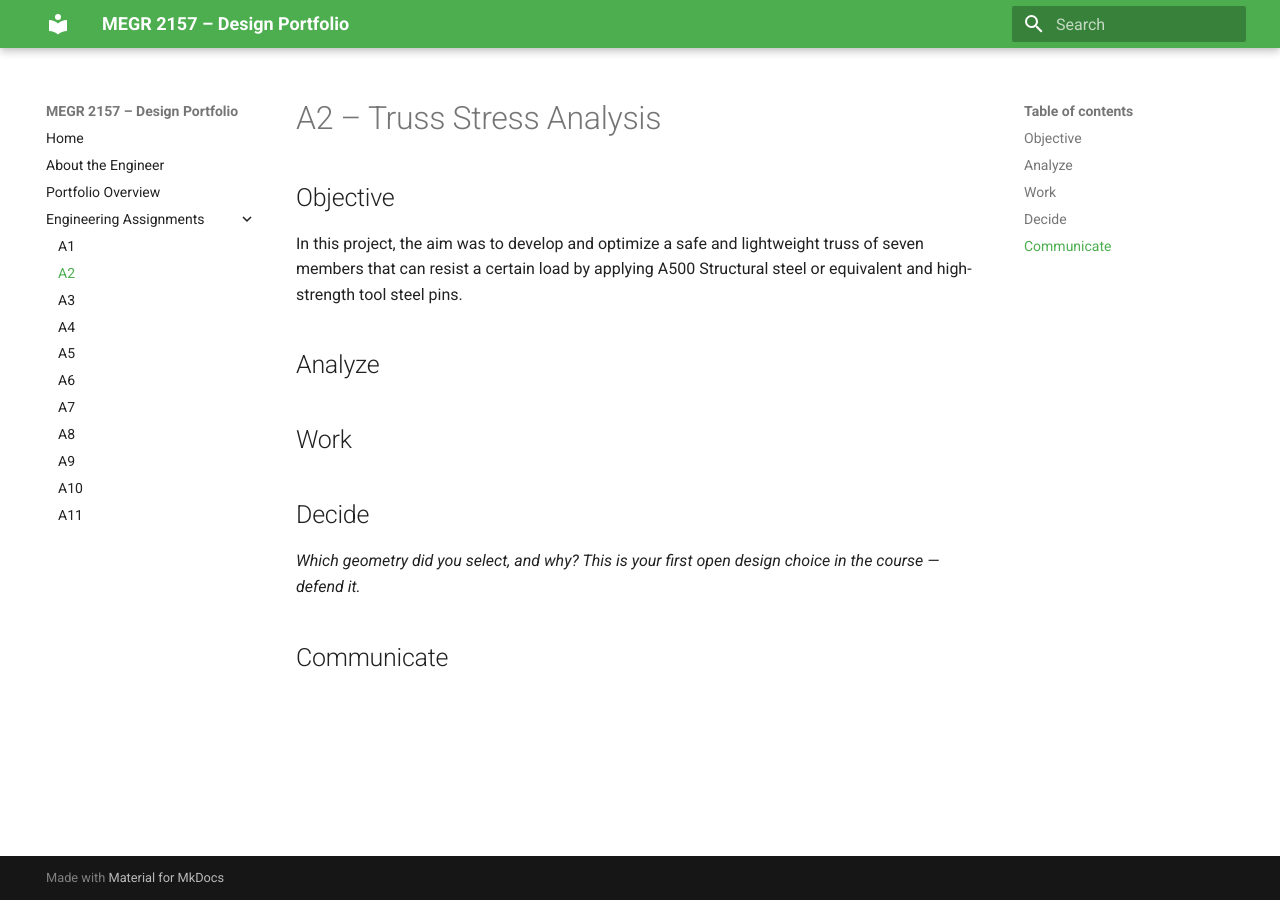
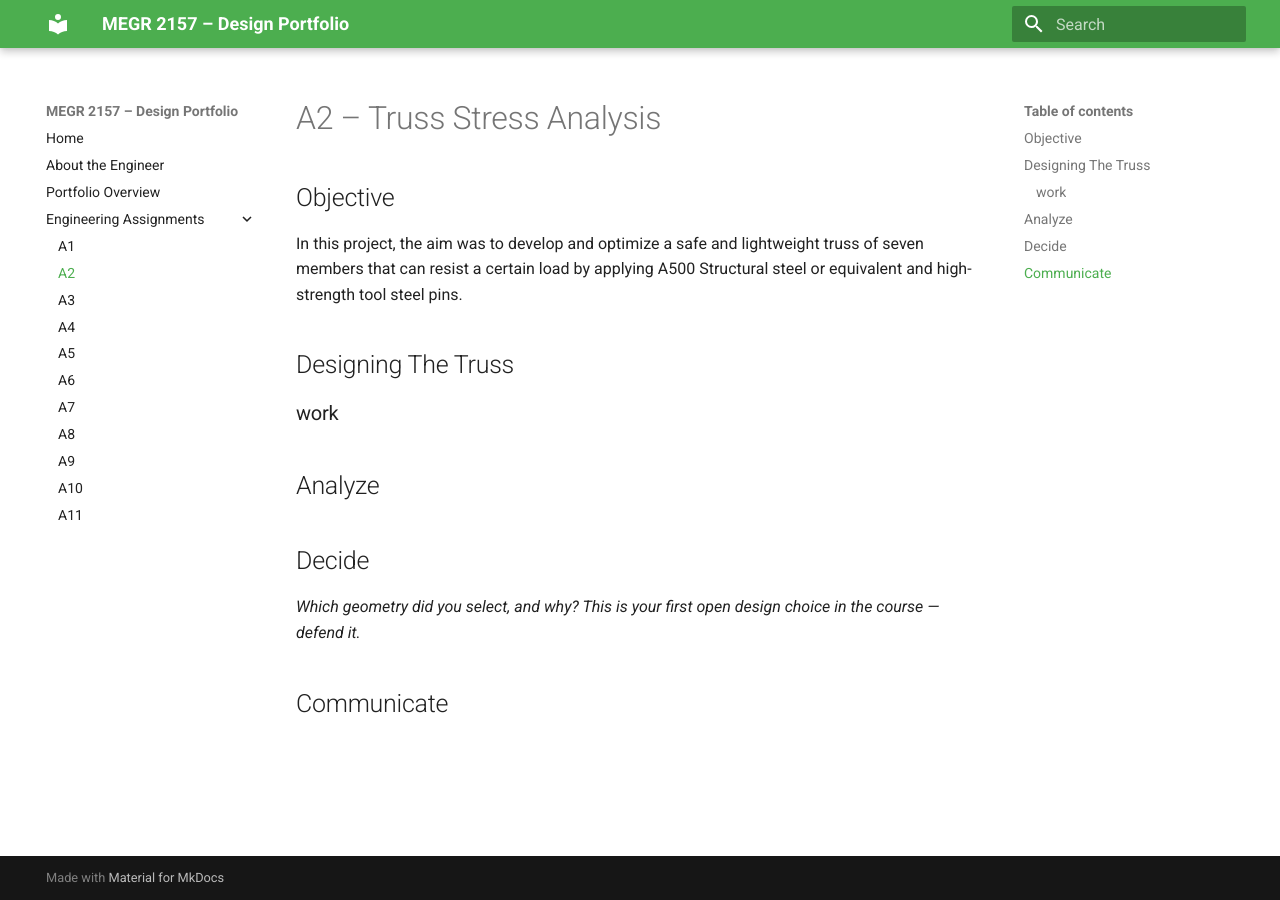
Before and after one commit to smateus0/megr2157-portfolio, an MkDocs documentation site: the page built from docs/assignments/A02/index.md, in a window 1280 px wide. Built offline with MkDocs 1.6.1 and Material for MkDocs 9.7.7, drawn with Linux system fonts in a browser that asks for light colours.

Commit message:
Update index.md

```diff
--- a/docs/assignments/A02/index.md
+++ b/docs/assignments/A02/index.md
@@ -3,9 +3,11 @@
 ## Objective
 In this project, the aim was to develop and optimize a safe and lightweight truss of seven members that can resist a certain load by applying A500 Structural steel or equivalent and high-strength tool steel pins.
 
+## Designing The Truss
+
+### work
+
 ## Analyze
-
-## Work
 
 ## Decide
 _Which geometry did you select, and why? This is your first open design choice in the course — defend it._
```
